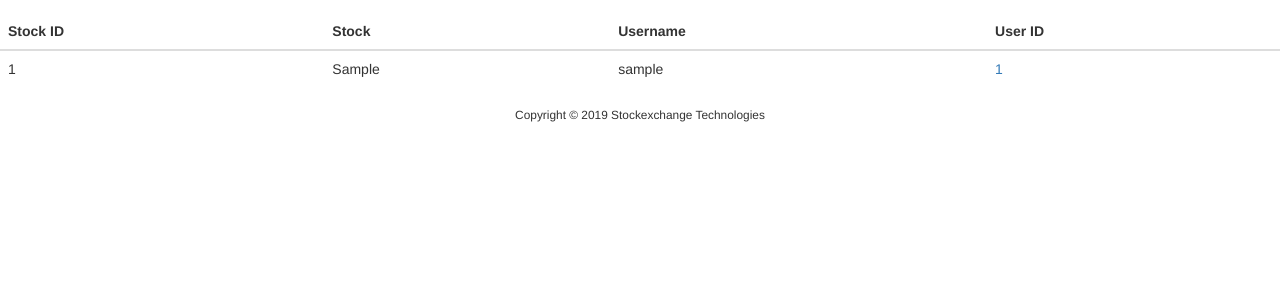
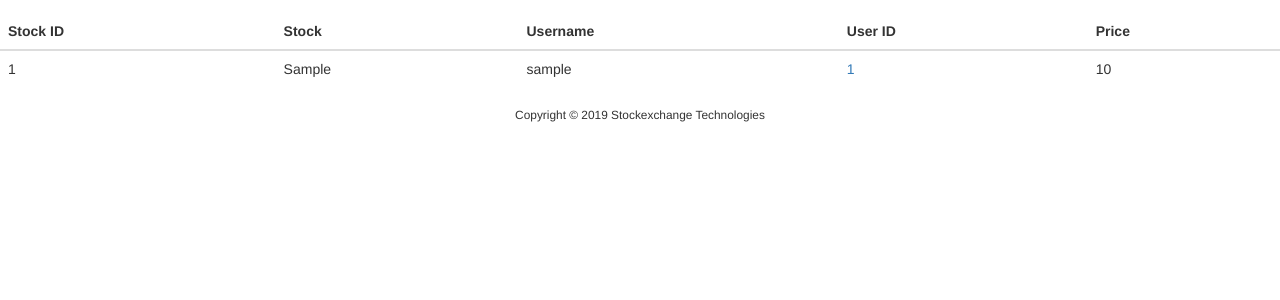
Before and after one commit to paullee73/stock-exchange, a Django app: template web-layer/web/webapp/templates/item_detail.html in a window 1280 px wide. Shown: the part 51-351 px from the top of the page. Run offline with Django 3.2, Linux system fonts and the light colour scheme; the template is opened without the code that fills it: most values are stand-ins (such as "Sample title", 1, 10 or a date in 2020); some libraries are stand-ins or nearby versions.

Commit message:
display prices

```diff
--- a/web-layer/web/webapp/templates/item_detail.html
+++ b/web-layer/web/webapp/templates/item_detail.html
@@ -10,6 +10,7 @@
         <th scope="col">Stock</th>
         <th scope="col">Username</th>
         <th scope="col">User ID</th>
+        <th scope="col">Price</th>
       </tr>
     </thead>
     <tbody>
@@ -19,6 +20,7 @@
         <td>{{ key.ticker_sym }}</td>
         <td>{{ key.username}}</td>
         <td><a <a href="{% url 'user_detail' key.user_id %}"> {{ key.user_id }}</a></td>
+        <td>{{ key.price}}</td>
       </tr>
       {% endfor %}
     </tbody>
--- a/web-layer/web/webapp/templates/search_results.html
+++ b/web-layer/web/webapp/templates/search_results.html
@@ -8,6 +8,7 @@
                 <th scope="col">Stock ID</th>
                 <th scope="col">Stock</th>
                 <th scope="col">Username</th>
+                <th scope="col">Price</th>
             </tr>
         </thead>
         <tbody>
@@ -16,6 +17,7 @@
                 <td>{{ key.id}}</td>
                 <td>{{ key.ticker }}</td>
                 <td>{{ key.owner_name}}</td>
+                <td>{{ key.price}}</td>
             </tr>
             {% endfor %}
         </tbody>
```
